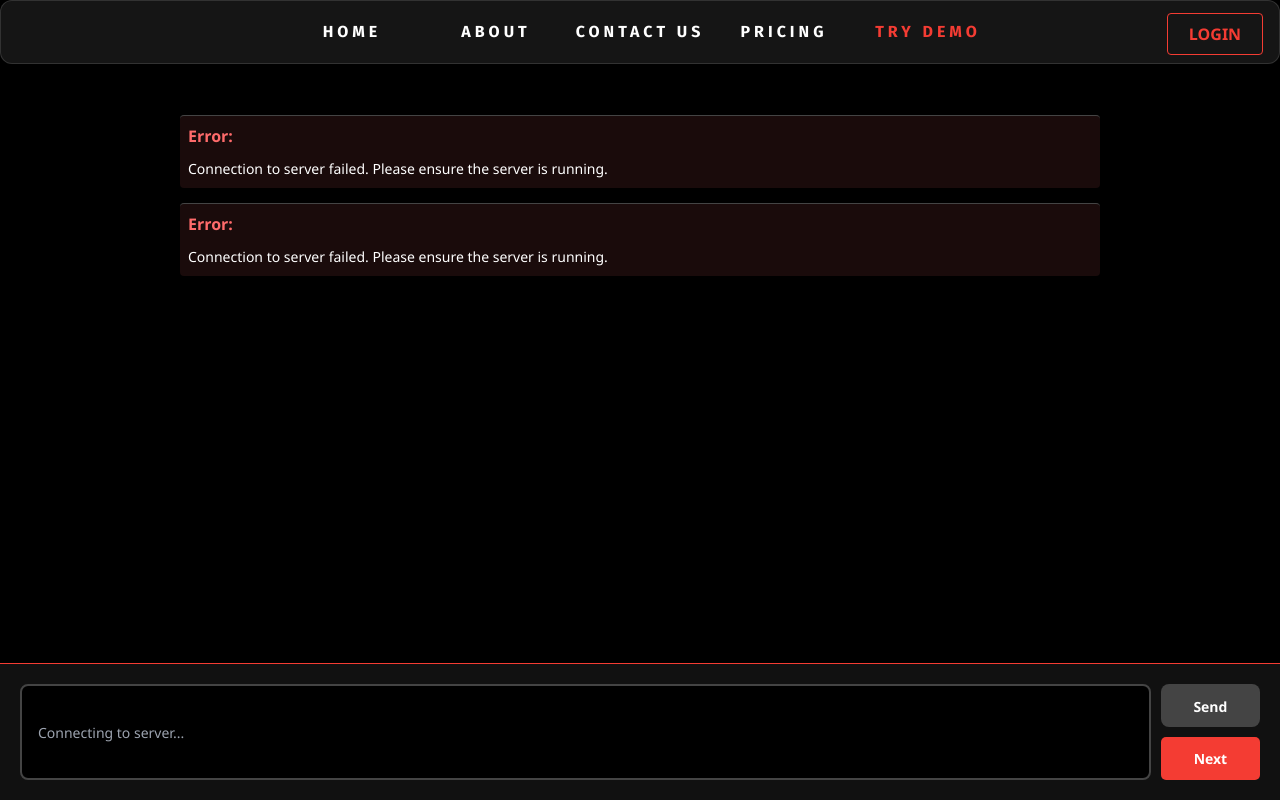
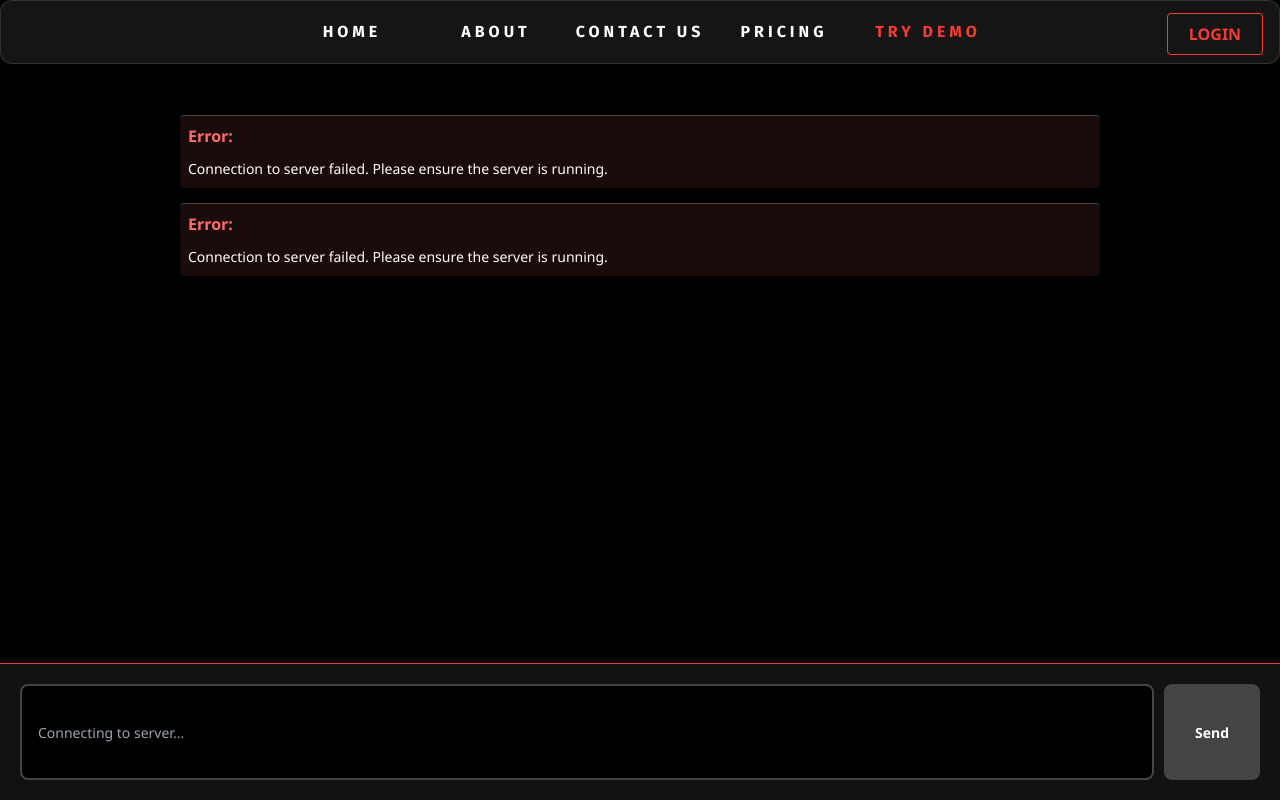
Before and after one commit to Giriiri-g/MARAW-Multi-Agentic-Research-Article-Writer, a website: page demo1.html in a window 1280 px wide. Drawn offline with nearby package versions, Linux system fonts and the light colour scheme.

Commit message:
Demo retry button version reverted

```diff
--- a/css/demo1.css
+++ b/css/demo1.css
@@ -2,6 +2,7 @@
     margin: 0;
     padding: 0;
     box-sizing: border-box;
+    /* scrollbar-width: thin; */
 }
 
 body {
@@ -97,6 +98,9 @@ body {
     display: flex;
     gap: 10px;
     border-top: 1px solid #F43C33;
+    box-shadow: 1px -30px 97px -27px rgba(0, 0, 0, 0.66);
+    -webkit-box-shadow: 1px -30px 97px -27px rgba(0, 0, 0, 0.66);
+    -moz-box-shadow: 1px -30px 97px -27px rgba(0, 0, 0, 0.66);
 }
 
 .input-box {
@@ -109,7 +113,7 @@ body {
     color: #fff;
     font-size: 14px;
     outline: none;
-    max-width: 85rem;
+    max-width: 1560px;
     transition: border-color 0.3s;
 }
 
@@ -117,41 +121,21 @@ body {
     border-color: #F43C33;
 }
 
-.send-retry-box{
-    display: flex;
-    flex-direction: column;
-    height: 100%;
-    width: 8%;
-    justify-content: space-between;
-    align-items: center;
-}
 
-
-
-#retry{
-    height: 45%;
-    width: 100%;
-    border-radius: 5px;
-    cursor: pointer;
-    font-size: 14px;
-    font-weight: bold;
-    transition: background-color 0.3s;
-}
-
-.color-1{
+.color-1 {
     color: #fff;
     background-color: #F43C33;
 }
 
-.color-2{
+.color-2 {
     color: #000;
     background-color: #56f433;
 }
 
 .send-button {
     padding: 12px 24px;
-    height: 45%;
-    width: 100%;
+    height: 100%;
+    width: 96px;
     background-color: #F43C33;
     color: #fff;
     border: none;
@@ -172,7 +156,7 @@ body {
 }
 
 .scrollbar-custom::-webkit-scrollbar {
-    width: 8px;
+    width: 2px;
 }
 
 .scrollbar-custom::-webkit-scrollbar-track {
--- a/demo1.html
+++ b/demo1.html
@@ -43,15 +43,11 @@
   </header>
 
   <div class="chat-display scrollbar-custom" id="chatDisplay">
-    <!-- Messages will be displayed here -->
   </div>
 
   <div class="input-section">
     <input type="text" class="input-box" id="inputBox" placeholder="Enter your research topic or command...">
-    <div class="send-retry-box">
-      <button class="send-button" id="sendButton">Send</button>
-      <button id="retry" class="color-1">Next</button>
-    </div>
+    <button class="send-button" id="sendButton">Send</button>
   </div>
   <div id="login-overlay">
     <div id="login-body">
```
